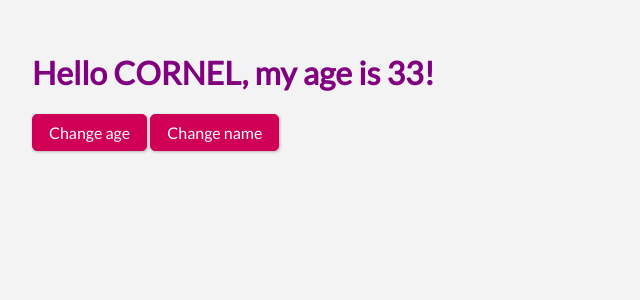
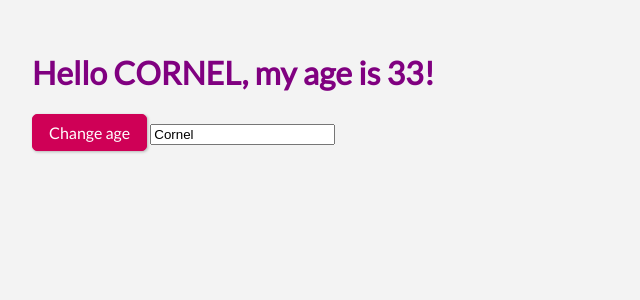
Before and after one commit to psyhedeliq/svelte-practice-app, a Svelte app: page / in a window 1280 px wide. Shown: the top 300 px of the page, without its empty margins (0-640 px from the left). Built offline with nearby package versions, Linux system fonts and the light colour scheme.

Commit message:
binding to element properties

```diff
--- a/src/App.svelte
+++ b/src/App.svelte
@@ -17,6 +17,11 @@
   const changeName = () => {
     name = "Cornelito";
   };
+
+  const nameInput = event => {
+    const updatedName = event.target.value;
+    name = updatedName;
+  };
 </script>
 
 <style>
@@ -27,4 +32,5 @@
 
 <h1>Hello {uppercaseName}, my age is {age}!</h1>
 <button on:click={incrementAge}>Change age</button>
-<button on:click={changeName}>Change name</button>
+<!-- <button on:click={changeName}>Change name</button> -->
+<input type="text" value={name} on:input={nameInput} />
```
